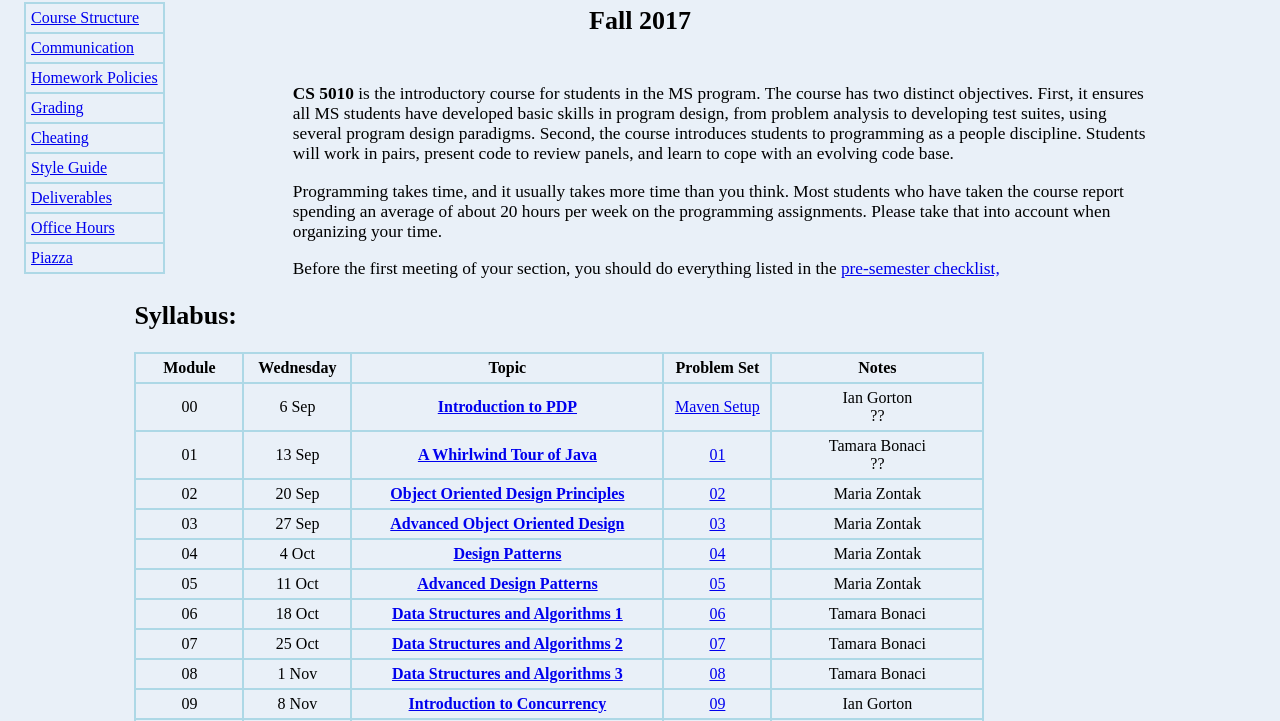
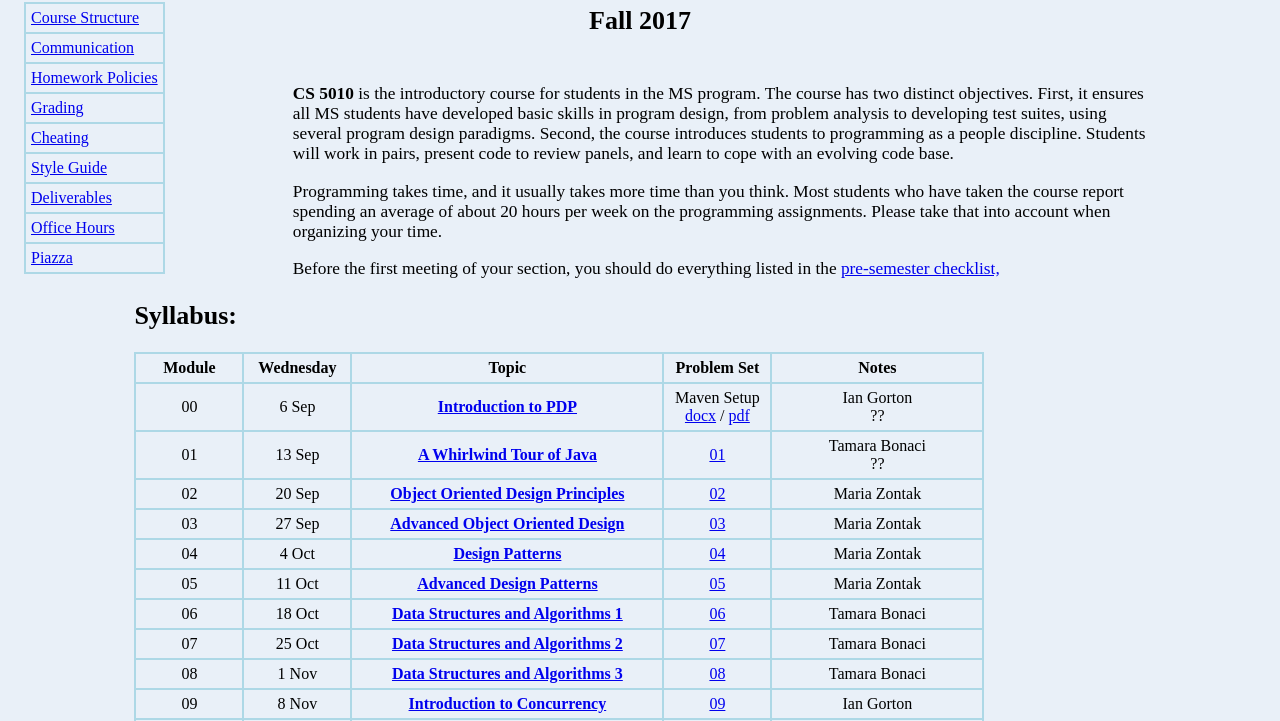
Before and after one commit to CS5010PDP2017FALL/cs5010pdp2017fall.github.io, a plain HTML site: page index.html in a window 1280 px wide. Shown: the part 79-800 px from the top of the page. Drawn offline with Linux system fonts and the light colour scheme.

Commit message:
Maven setup update
added both docx and pdf with working links.

```diff
--- a/index.html
+++ b/index.html
@@ -162,7 +162,9 @@
           </a>
         </td>
         <td class="narrow">
-          <a href="./ProblemSets/Maven.pdf" target="_blank">Maven Setup</a>
+          Maven Setup <br>
+          <a href="./ProblemSets/Maven.docx" target="_blank">docx</a> /
+          <a href="./ProblemSets/Maven.pdf" target="_blank">pdf</a>
         </td>
         <td class="medium">
           Ian Gorton <br> ??
```
Also changed, not shown: 2 other files.
